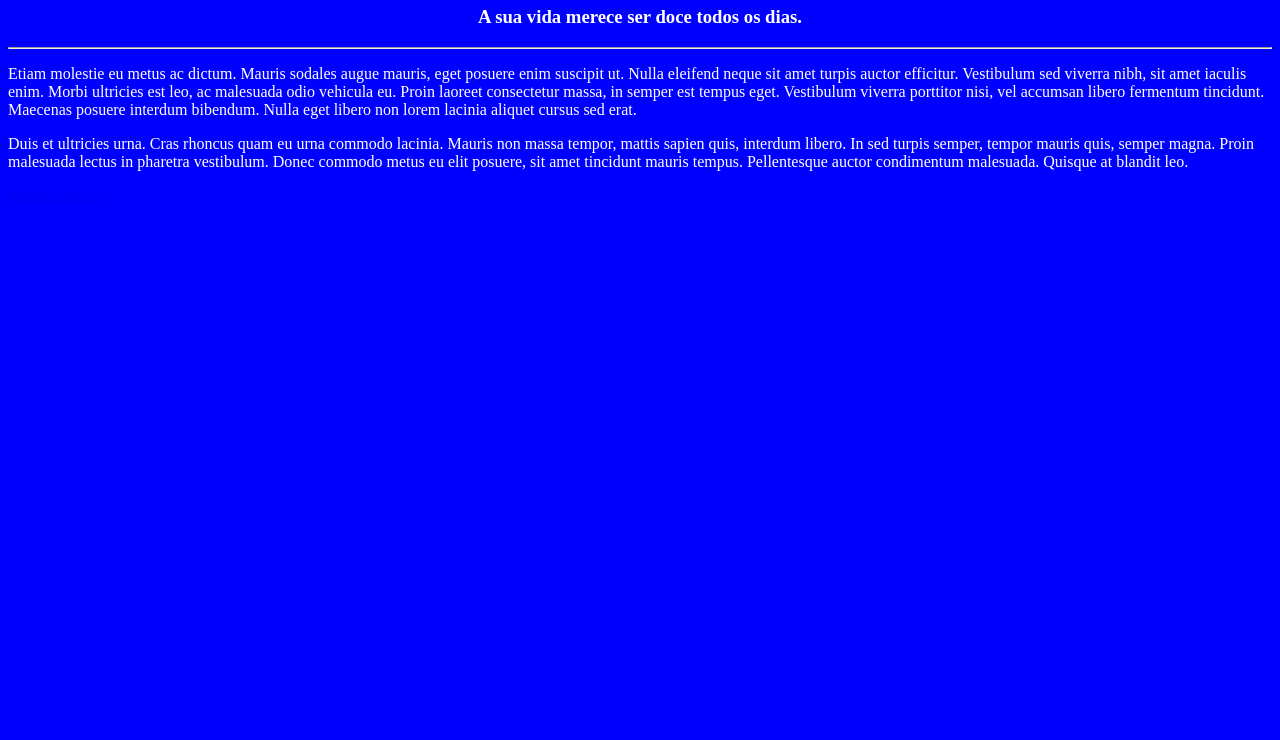
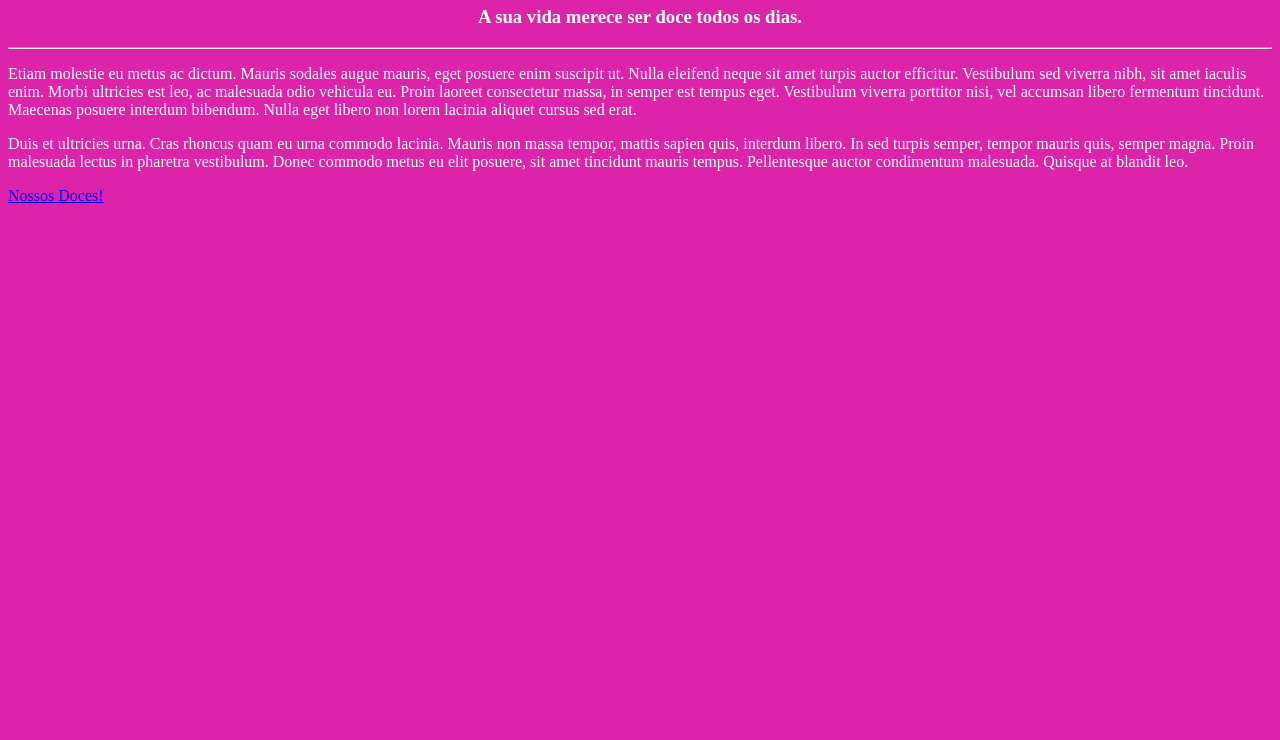
Before and after one commit to professoraanamoura/doceria, a plain HTML site: page index.html in a window 1280 px wide. Shown: the part 60-800 px from the top of the page. Drawn offline with Linux system fonts and the light colour scheme.

Commit message:
Update css.css

```diff
--- a/css.css
+++ b/css.css
@@ -1,4 +1,4 @@
 body{
-background:blue;
+background:#dd23aa;
 color:white;
 }
```
